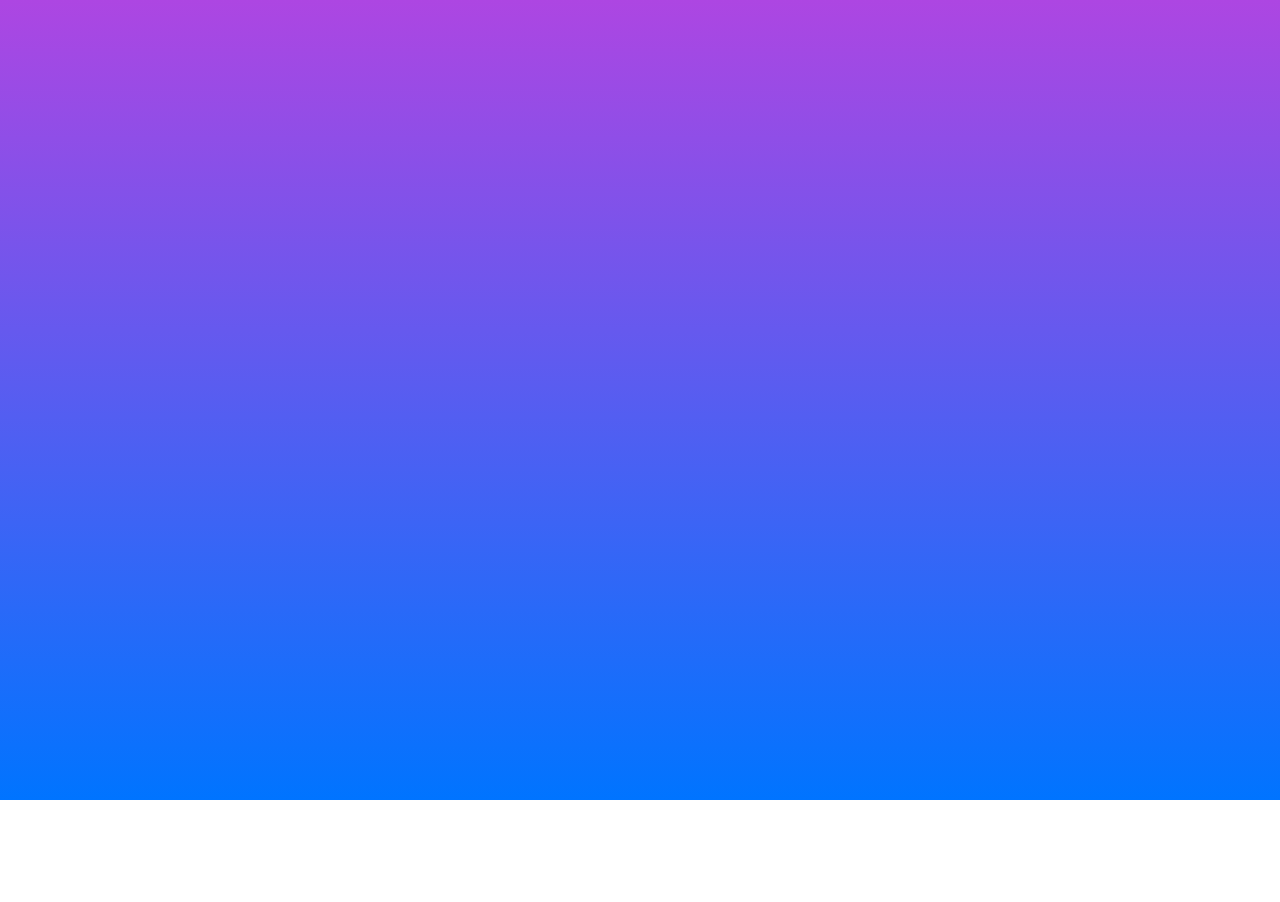
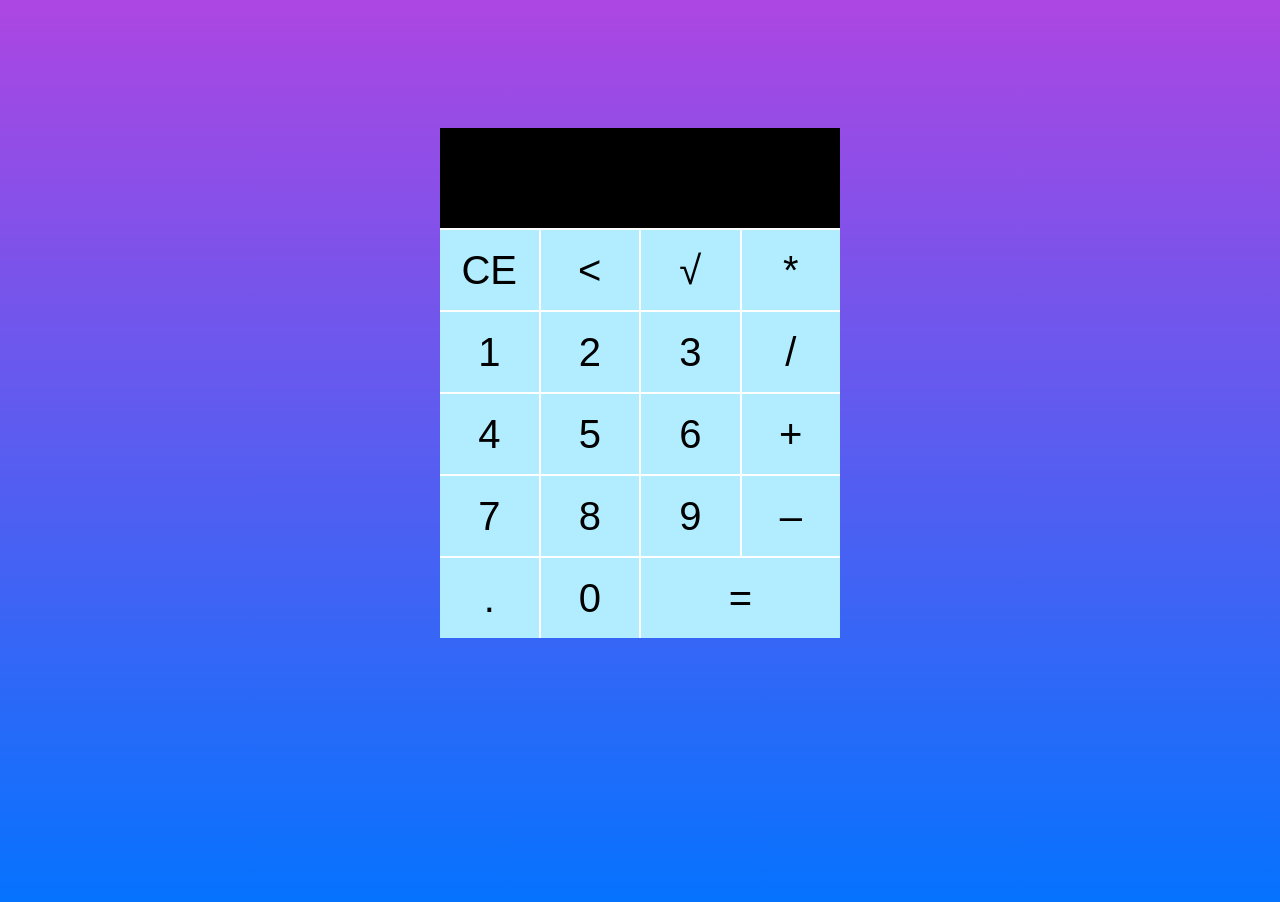
Before and after one commit to eclectic-mind/calculator, a plain HTML site: page index.html in a window 1280 px wide. Before the commit the page ends 800 px from the top, so only its background shows below. Drawn offline with Linux system fonts and the light colour scheme.

Commit message:
feat: add markup

```diff
--- a/index.html
+++ b/index.html
@@ -10,5 +10,38 @@
 </head>
 <body>
 
+<div class="calc-wrapper">
+	<form>
+		<div class="calc-inner-container">
+		<div class="output cell"></div>
+
+		<button type="reset" class="cell">CE</button>
+		<button type="button" class="cell"><</button>
+		<button type="button" class="cell">√</button>
+		<button type="button" class="cell">*</button>
+
+		<button type="button" class="cell">1</button>
+		<button type="button" class="cell">2</button>
+		<button type="button" class="cell">3</button>
+		<button type="button" class="cell">/</button>
+
+		<button type="button" class="cell">4</button>
+		<button type="button" class="cell">5</button>
+		<button type="button" class="cell">6</button>
+		<button type="button" class="cell">+</button>
+
+		<button type="button" class="cell">7</button>
+		<button type="button" class="cell">8</button>
+		<button type="button" class="cell">9</button>
+		<button type="button" class="cell">&ndash;</button>
+
+		<button type="button" class="cell">.</button>
+		<button type="button" class="cell">0</button>
+		<button type="button" class="cell double-cell">=</button>
+
+	</div>
+	</form>
+</div>
+
 </body>
 </html>
```
